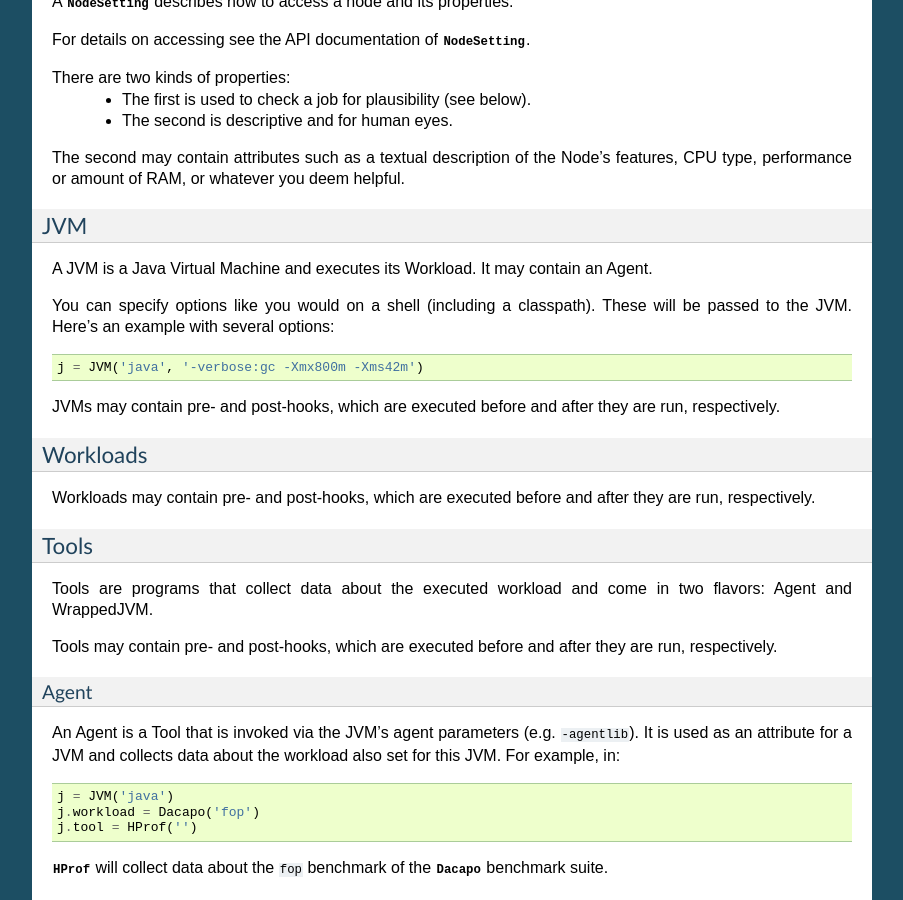
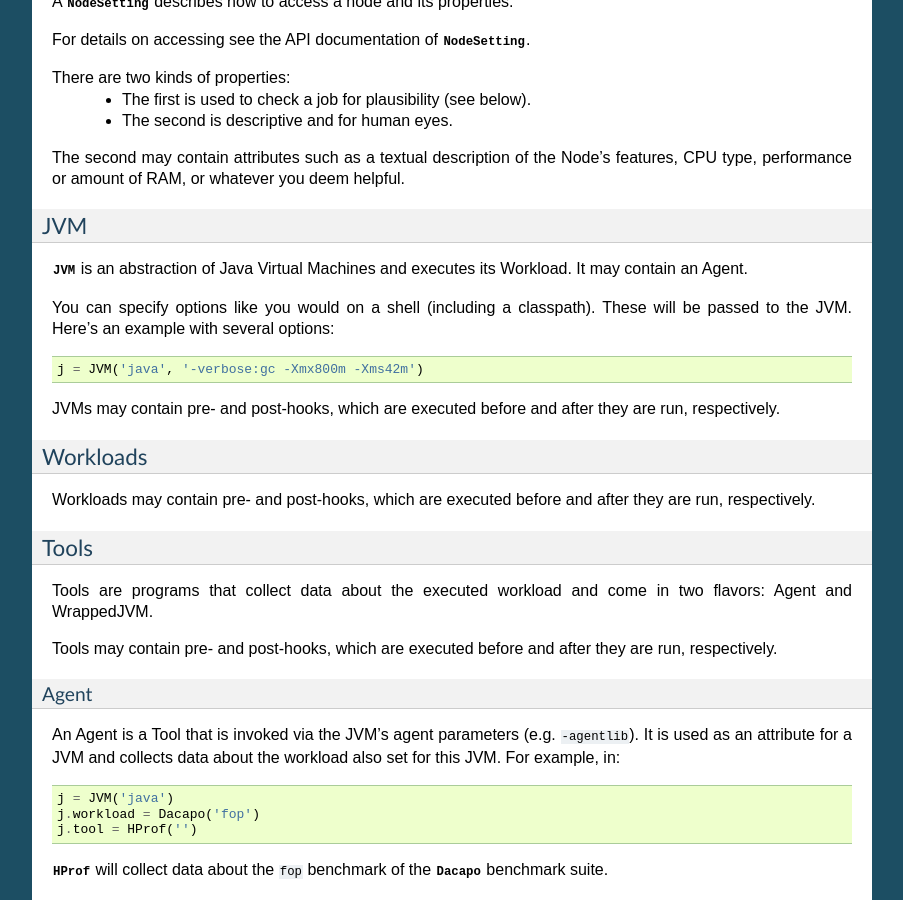
Before and after one commit to fhirschmann/penchy, a Sphinx documentation site: the page built from docs/job.rst, in a window 1280 px wide and 900 px high, scrolled down 3306 px. Shown: the whole window, without its empty margins (198-1101 px from the left). Built offline with Sphinx 7.4.7, drawn with Linux system fonts in a browser that asks for light colours; formulas are drawn with MathJax 3.

Commit message:
docs: corrected description of JVM

```diff
--- a/docs/job.rst
+++ b/docs/job.rst
@@ -151,7 +151,7 @@ features, CPU type, performance or amount of RAM, or whatever you deem helpful.
 JVM
 ---
 
-A JVM is a Java Virtual Machine and executes its Workload.
+:class:`~penchy.jobs.JVM` is an abstraction of Java Virtual Machines and executes its Workload.
 It may contain an Agent.
 
 You can specify options like you would on a shell (including a classpath). These
```
